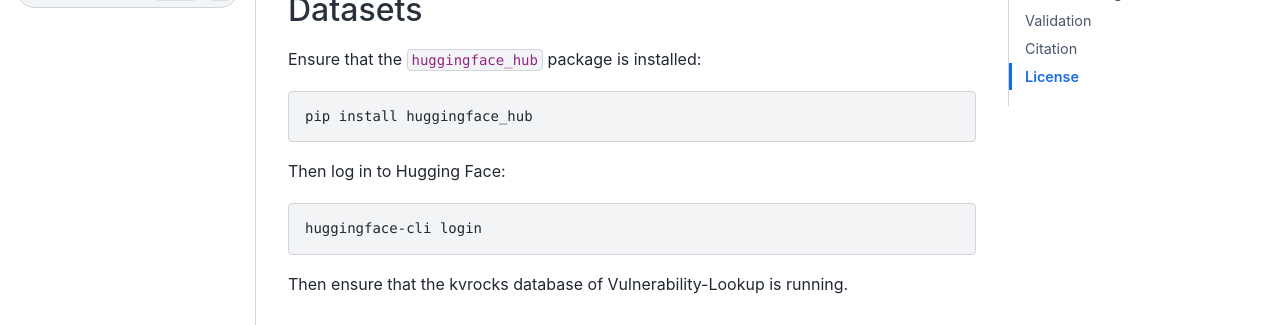
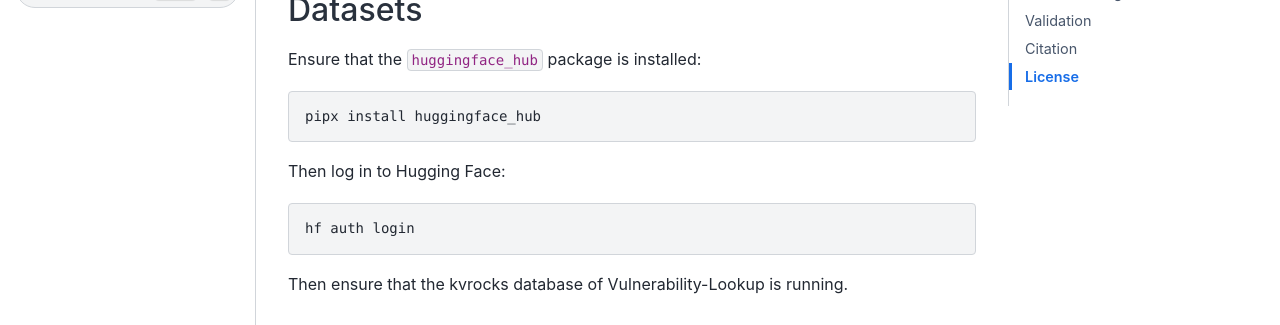
Before and after one commit to vulnerability-lookup/VulnTrain, a Sphinx documentation site: the page built from docs/index.md, in a window 1280 px wide and 900 px high, scrolled down 665 px. Shown: the part 152-477 px from the top of the window. Built offline with Sphinx 7.4.7 and the Sphinx Book theme 1.1.4, drawn with Linux system fonts in a browser that asks for light colours.

Commit message:
chg: [documentation] Updated information related to huggingface_hub configuration.

````diff
--- a/docs/index.md
+++ b/docs/index.md
@@ -36,13 +36,13 @@
 Ensure that the ``huggingface_hub`` package is installed:
 
 ```bash
-pip install huggingface_hub
+pipx install huggingface_hub
 ```
 
 Then log in to Hugging Face:
 
 ```bash
-huggingface-cli login
+hf auth login
 ```
 
 Then ensure that the kvrocks database of Vulnerability-Lookup is running.
````
